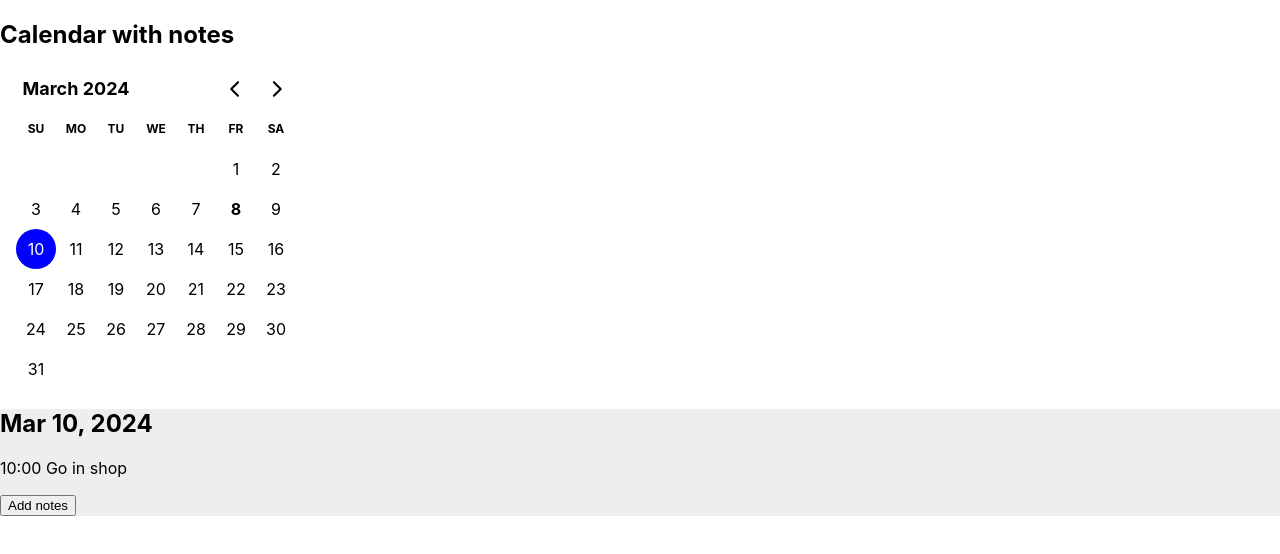
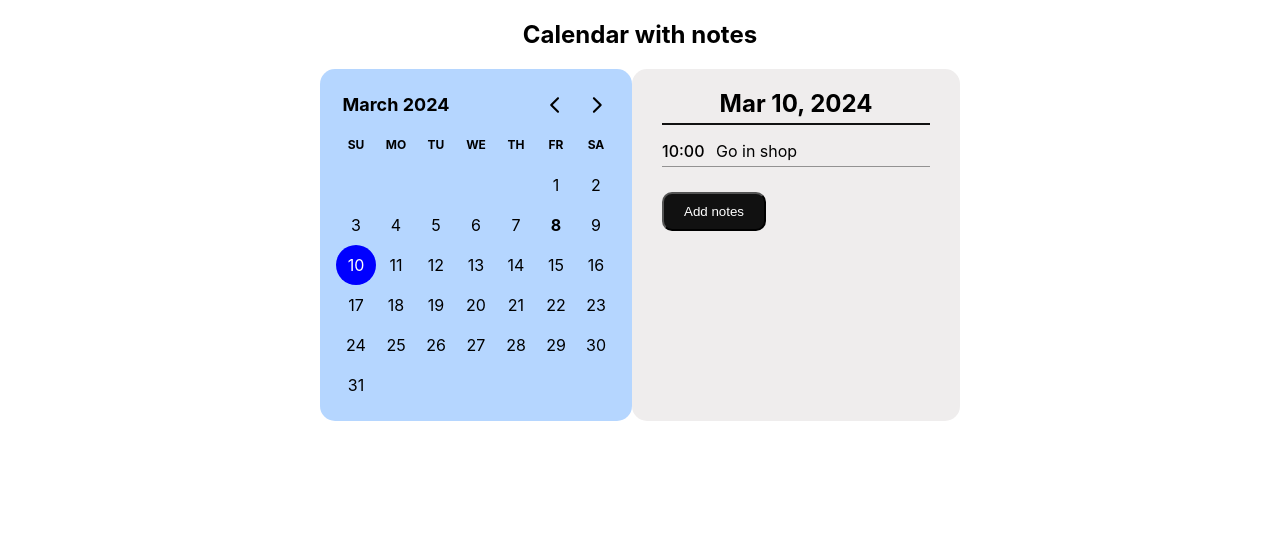
Before and after one commit to Vrnk03/ReactProjects, a React (Create React App) app: page / in a window 1280 px wide. Both pictures are taken after a click on the button "10". Shown: the top 554 px of the page. Built offline with nearby package versions, Linux system fonts and the light colour scheme.

Commit message:
Styles was added

```diff
--- a/src/App.css
+++ b/src/App.css
@@ -1,38 +1,17 @@
 .App {
-  text-align: center;
-}
-
-.App-logo {
-  height: 40vmin;
-  pointer-events: none;
-}
-
-@media (prefers-reduced-motion: no-preference) {
-  .App-logo {
-    animation: App-logo-spin infinite 20s linear;
-  }
-}
-
-.App-header {
-  background-color: #282c34;
-  min-height: 100vh;
   display: flex;
   flex-direction: column;
   align-items: center;
-  justify-content: center;
-  font-size: calc(10px + 2vmin);
-  color: white;
 }
 
-.App-link {
-  color: #61dafb;
+.content {
+  display: flex;
+  width: 50%;
+  justify-content: space-between;
 }
 
-@keyframes App-logo-spin {
-  from {
-    transform: rotate(0deg);
-  }
-  to {
-    transform: rotate(360deg);
-  }
+.calendar {
+  width: 312px;
+  background-color: #3690ff5d;
+  border-radius: 15px;
 }
--- a/src/App.js
+++ b/src/App.js
@@ -13,12 +13,15 @@ function App() {
   };
 
   return (
-    <div>
+    <div className="App">
       <h2>Calendar with notes</h2>
 
-      <DayPicker selected={selectedDay} onDayClick={handleDayClick} />
-
-      {selectedDay && <NotesList selectedDay={selectedDay} />}
+      <div className="content">
+        <div className="calendar">
+          <DayPicker selected={selectedDay} onDayClick={handleDayClick} />
+        </div>
+        {selectedDay && <NotesList selectedDay={selectedDay} />}
+      </div>
     </div>
   );
 }
--- a/src/components/AddModal.jsx
+++ b/src/components/AddModal.jsx
@@ -37,7 +37,7 @@ function AddModal(props) {
               onChange={(e) => setNote(e.target.value)}
               placeholder="Enter your note"
             ></textarea>
-            <input type="submit" value="Add note" />
+            <input className="btn" type="submit" value="Add note" />
           </form>
         </div>
       </div>
--- a/src/components/NoteItem.jsx
+++ b/src/components/NoteItem.jsx
@@ -2,9 +2,11 @@ import React from "react";
 
 function NoteItem(props) {
   return (
-    <div>
-      <p>
-        {props.values.date.toString().match(/\b\d{2}:\d{2}\b/)}{" "}
+    <div style={{ marginBottom: "25px" }}>
+      <p style={{ borderBottom: "1px solid #1111116a", paddingBottom: "5px" }}>
+        <span style={{ fontWeight: "500", marginRight: "7px" }}>
+          {props.values.date.toString().match(/\b\d{2}:\d{2}\b/)}
+        </span>{" "}
         {props.values.text}
       </p>
     </div>
--- a/src/components/NotesList.jsx
+++ b/src/components/NotesList.jsx
@@ -1,3 +1,4 @@
+import "../styles/noteList.css";
 import React, { useState } from "react";
 import NoteItem from "./NoteItem";
 import AddModal from "./AddModal";
@@ -42,7 +43,7 @@ function NotesList(props) {
   };
 
   return (
-    <div style={{ backgroundColor: "#eee" }}>
+    <div className="notesList">
       <h2>{format(props.selectedDay, "PP")}</h2>
 
       {notes.some(
@@ -58,7 +59,9 @@ function NotesList(props) {
         <p>You haven't any notes</p>
       )}
 
-      <button onClick={handleOpenModal}>Add notes</button>
+      <button className="btn" onClick={handleOpenModal}>
+        Add notes
+      </button>
 
       {isOpen && (
         <AddModal open={isOpen} close={handleCloseModal} addNote={addNote} />
--- a/src/styles/addModal.css
+++ b/src/styles/addModal.css
@@ -1,27 +1,3 @@
-.open-modal-btn {
-  background: #fff;
-  padding: 18px 25px;
-  border-radius: 20px;
-  font-weight: 500;
-  border: 0;
-  outline: none;
-  font-size: 22px;
-  cursor: pointer;
-  line-height: 23px;
-  box-shadow: 0 3px 5px rgba(0, 0, 0, 0.1);
-  transition: all 0.1s ease-in-out;
-
-  &:hover {
-    box-shadow: 0 8px 10px rgba(0, 0, 0, 0.1);
-    transform: translateY(-1px);
-  }
-
-  &:active {
-    box-shadow: 0 1px 1px rgba(0, 0, 0, 0.1);
-    transform: translateY(0);
-  }
-}
-
 .overlay {
   position: absolute;
   left: 0;
@@ -36,7 +12,7 @@
   background-color: #fff;
   width: 70%;
   max-width: 500px;
-  max-height: 300px;
+  max-height: 500px;
   padding: 40px 30px;
   border-radius: 10px;
   position: absolute;
@@ -45,11 +21,6 @@
   transform: translate(-50%, -50%);
   box-shadow: 0 3px 5px rgba(0, 0, 0, 0.1);
   transition: all 0.5s ease-in-out;
-
-  img {
-    border-radius: 5px;
-    width: 100%;
-  }
 
   svg {
     position: absolute;
@@ -64,27 +35,25 @@
       opacity: 1;
     }
   }
-}
 
-.overlay.animated {
-  opacity: 0;
-  visibility: hidden;
+  form {
+    width: 100%;
+    height: 170px;
+    display: flex;
+    flex-direction: column;
+    align-items: center;
+    justify-content: space-between;
 
-  .modal {
-    opacity: 0;
-    visibility: hidden;
-    transform: translate(-50%, -30%);
-    transition-delay: 0.2s;
-  }
-
-  &.show {
-    opacity: 1;
-    visibility: visible;
-
-    .modal {
-      opacity: 1;
-      visibility: visible;
-      transform: translate(-50%, -50%);
+    textarea {
+      width: 440px;
+      height: 110px;
+    }
+    .btn {
+      cursor: pointer;
+      color: #fff;
+      padding: 5px 10px;
+      border-radius: 10px;
+      background-color: #111;
     }
   }
 }
--- /dev/null
+++ b/src/styles/noteList.css
@@ -0,0 +1,24 @@
+.notesList {
+  width: 370px;
+  height: 312px;
+  overflow-y: auto;
+  padding: 20px 30px;
+  background-color: #efeded;
+  border-radius: 15px;
+
+  h2 {
+    margin: 0px;
+    padding-bottom: 5px;
+    margin-bottom: 15px;
+    text-align: center;
+    border-bottom: solid 2px #111;
+  }
+}
+
+.btn {
+  cursor: pointer;
+  color: #fff;
+  padding: 10px 20px;
+  border-radius: 10px;
+  background-color: #111;
+}
```
